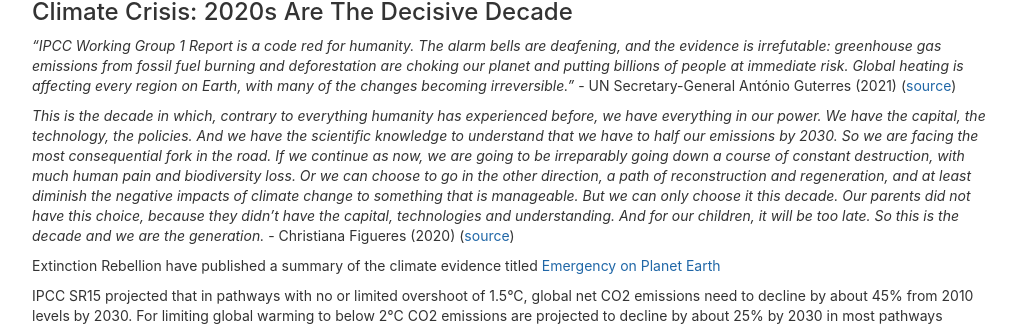
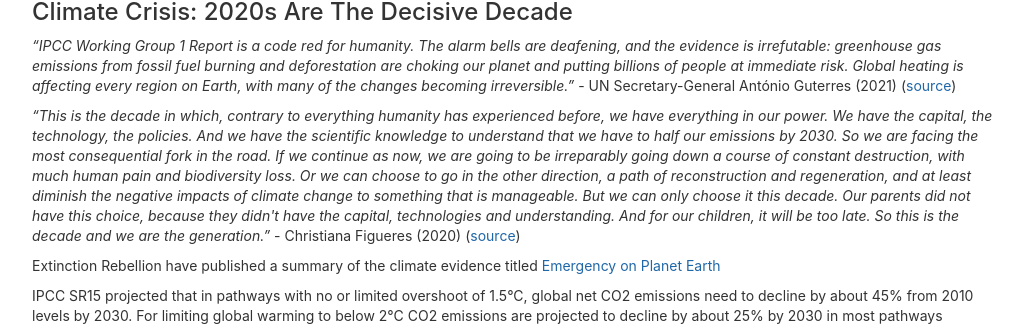
Before and after one commit to mchr3k/mchr3k.github.com, a Jekyll site: the page built from climate-change.html, in a window 1280 px wide and 900 px high, scrolled down 839 px. Shown: the part 153-481 px from the top of the window, without its empty margins (123-1146 px from the left). Built offline with Jekyll 4.4.1, drawn with Linux system fonts in a browser that asks for light colours; nearby versions of some CDN libraries; comment, search, counter and statistics services are not loaded.

Commit message:
Add quote marks

```diff
--- a/climate-change.html
+++ b/climate-change.html
@@ -58,11 +58,11 @@ title: Martin Hare Robertson - Climate Change
 
   <p>
     <span class="quote">
-      This is the decade in which, contrary to everything humanity has experienced before, we have everything in our power. We have the capital, the technology, the policies. And we have the
+      “This is the decade in which, contrary to everything humanity has experienced before, we have everything in our power. We have the capital, the technology, the policies. And we have the
       scientific knowledge to understand that we have to half our emissions by 2030. So we are facing the most consequential fork in the road. If we continue as now, we are going to be irreparably
       going down a course of constant destruction, with much human pain and biodiversity loss. Or we can choose to go in the other direction, a path of reconstruction and regeneration, and at least
-      diminish the negative impacts of climate change to something that is manageable. But we can only choose it this decade. Our parents did not have this choice, because they didn’t have the
-      capital, technologies and understanding. And for our children, it will be too late. So this is the decade and we are the generation.
+      diminish the negative impacts of climate change to something that is manageable. But we can only choose it this decade. Our parents did not have this choice, because they didn't have the
+      capital, technologies and understanding. And for our children, it will be too late. So this is the decade and we are the generation.”
     </span>
     - Christiana Figueres (2020) (<a href="https://www.theguardian.com/environment/2020/feb/15/christiana-figueres-climate-emergency-this-is-the-decade-the-future-we-choose" target="_blank">source</a
     >)
```
